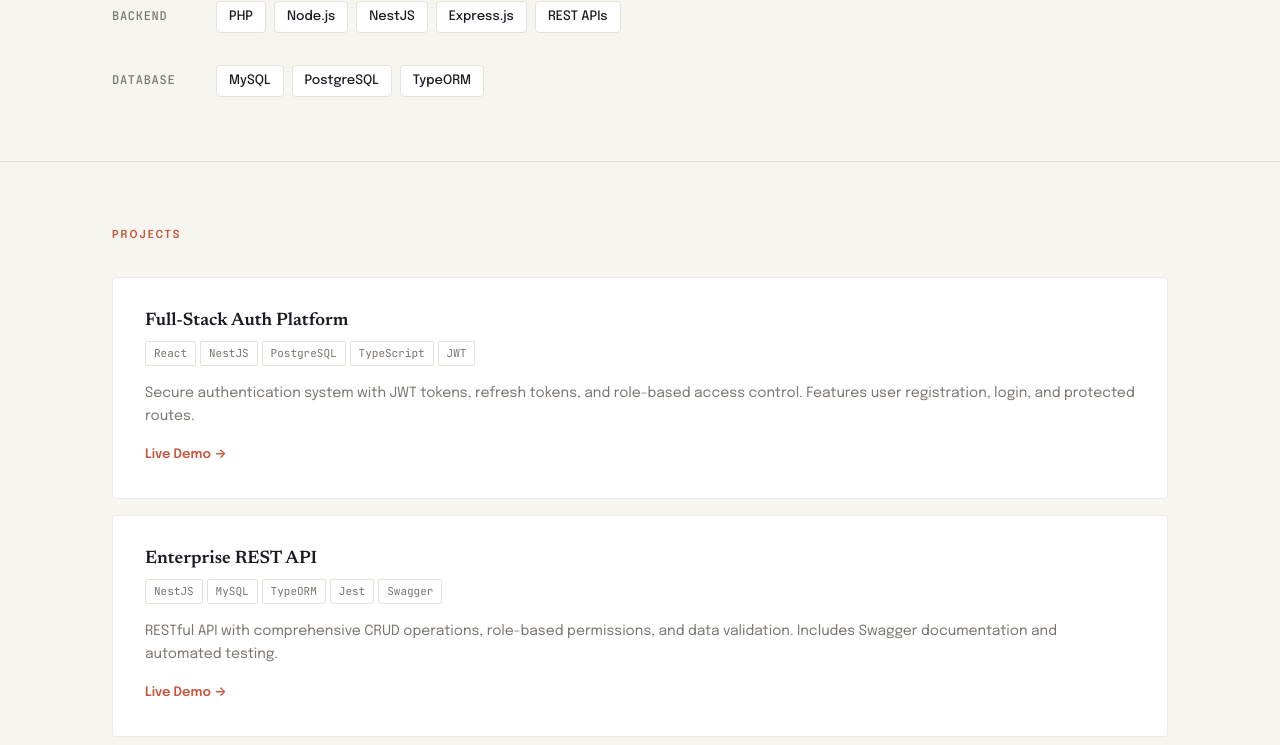
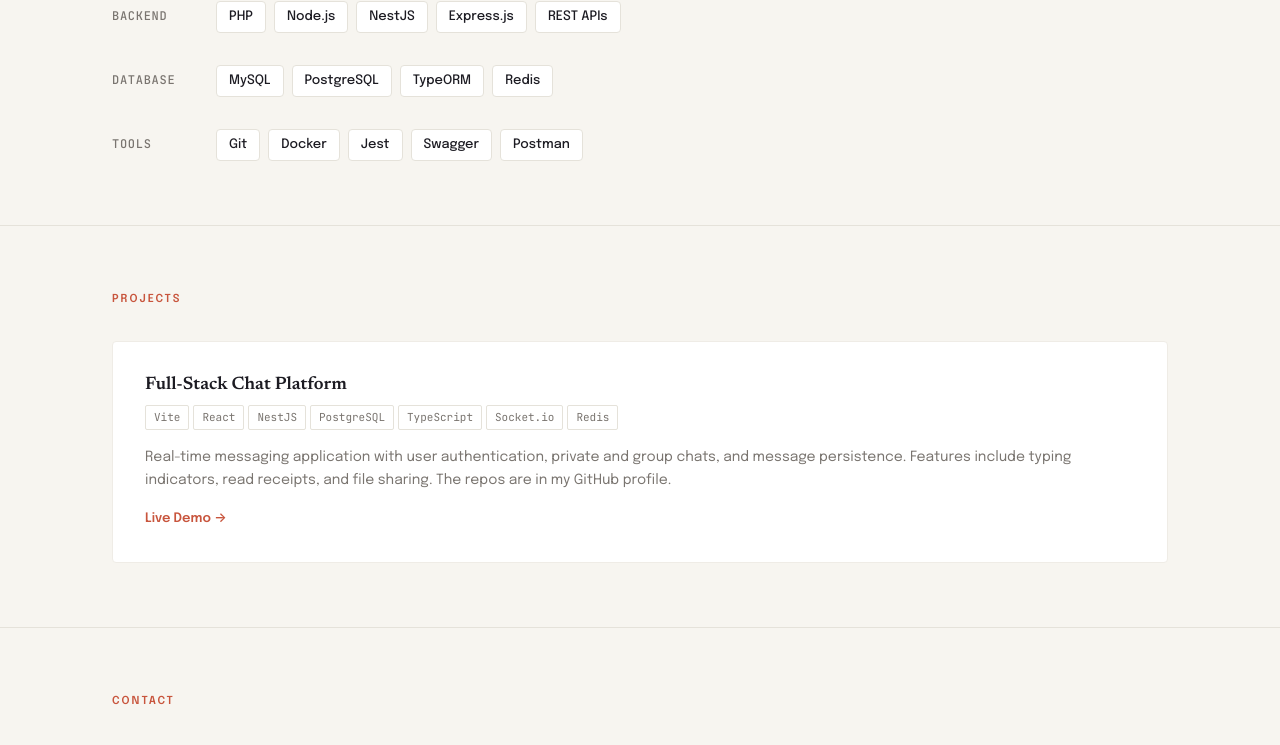
Before and after one commit to Bash2009/my-portfolio, a React (Vite) app: page / in a window 1280 px wide. Shown: the part 1139-1884 px from the top of the page. Built offline with nearby package versions, Linux system fonts and the light colour scheme; no server answers.

Commit message:
Update projects and skills constants for accuracy and completeness

```diff
--- a/src/constants.tsx
+++ b/src/constants.tsx
@@ -1,24 +1,10 @@
 const projects = [
   {
-    title: "Full-Stack Auth Platform",
+    title: "Full-Stack Chat Platform",
     description:
-      "Secure authentication system with JWT tokens, refresh tokens, and role-based access control. Features user registration, login, and protected routes.",
-    tech: ["React", "NestJS", "PostgreSQL", "TypeScript", "JWT"],
-    demo: "https://auth-demo.example.com",
-  },
-  {
-    title: "Enterprise REST API",
-    description:
-      "RESTful API with comprehensive CRUD operations, role-based permissions, and data validation. Includes Swagger documentation and automated testing.",
-    tech: ["NestJS", "MySQL", "TypeORM", "Jest", "Swagger"],
-    demo: "https://api-docs.example.com",
-  },
-  {
-    title: "Responsive Admin Dashboard",
-    description:
-      "Modern admin panel with data visualization, user management, and real-time updates. Fully responsive design with dark mode support.",
-    tech: ["React", "Bootstrap", "Chart.js", "Node.js", "Socket.io"],
-    demo: "https://dashboard-demo.example.com",
+      "Real-time messaging application with user authentication, private and group chats, and message persistence. Features include typing indicators, read receipts, and file sharing. The repos are in my GitHub profile.",
+    tech: ["Vite", "React", "NestJS", "PostgreSQL", "TypeScript", "Socket.io", "Redis"],
+    demo: "https://social-media-frontend-blush.vercel.app/",
   },
 ];
 
@@ -32,7 +18,8 @@ const skills = {
     "React.js",
   ],
   backend: ["PHP", "Node.js", "NestJS", "Express.js", "REST APIs"],
-  database: ["MySQL", "PostgreSQL", "TypeORM"],
+  database: ["MySQL", "PostgreSQL", "TypeORM", "Redis"],
+  tools: ["Git", "Docker", "Jest", "Swagger", "Postman"],
 };
 
 export { projects, skills };
--- a/src/sections/skills.tsx
+++ b/src/sections/skills.tsx
@@ -16,6 +16,7 @@ const SkillsSection = () => {
 							))}
 						</div>
 					</div>
+
 					<div className="skills__group">
 						<span className="skills__group-label">Backend</span>
 						<div className="skills__tags">
@@ -26,10 +27,22 @@ const SkillsSection = () => {
 							))}
 						</div>
 					</div>
+
 					<div className="skills__group">
 						<span className="skills__group-label">Database</span>
 						<div className="skills__tags">
 							{skills.database.map((skill) => (
+								<span key={skill} className="skills__tag">
+									{skill}
+								</span>
+							))}
+						</div>
+					</div>
+
+					<div className="skills__group">
+						<span className="skills__group-label">Tools</span>
+						<div className="skills__tags">
+							{skills.tools.map((skill) => (
 								<span key={skill} className="skills__tag">
 									{skill}
 								</span>
```
Lines whose indentation alone changed are shown as unchanged.
